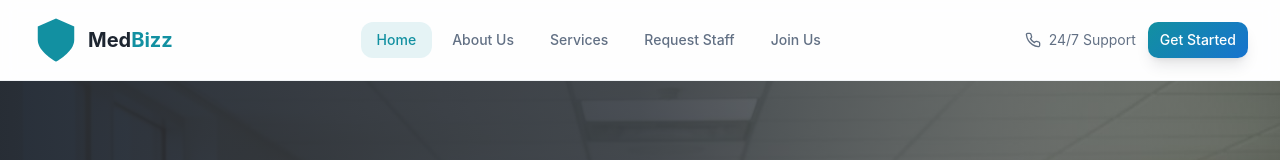
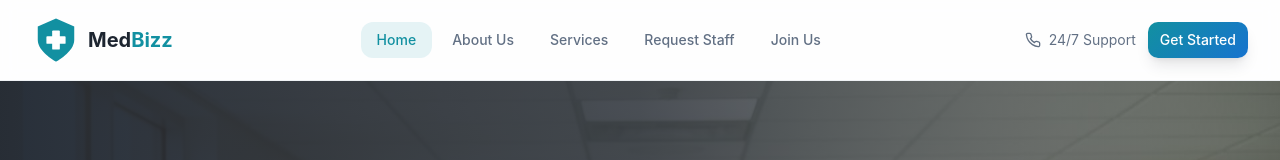
Before and after one commit to vtejapy/medbizz, a React (Vite) app: page / in a window 1280 px wide. Shown: the top 160 px of the page. Built offline with nearby package versions, Linux system fonts and the light colour scheme; the HTML template or start-up script is replaced by a standard one.

Commit message:
Restore medical cross inside the shield logo

```diff
--- a/src/components/ui/Logo.tsx
+++ b/src/components/ui/Logo.tsx
@@ -12,10 +12,28 @@ const Logo: React.FC<LogoProps> = ({ className }) => {
       className={className}
       xmlns="http://www.w3.org/2000/svg"
     >
-      {/* Shield shape only */}
+      {/* Shield shape */}
       <path
         d="M50 5 L12 22 V50 C12 75 50 95 50 95 C50 95 88 75 88 50 V22 L50 5 Z"
         className="fill-primary"
+      />
+
+      {/* Medical Cross inside shield */}
+      <rect
+        x="42"
+        y="30"
+        width="16"
+        height="40"
+        rx="2"
+        className="fill-primary-foreground"
+      />
+      <rect
+        x="30"
+        y="42"
+        width="40"
+        height="16"
+        rx="2"
+        className="fill-primary-foreground"
       />
     </svg>
   );
```
